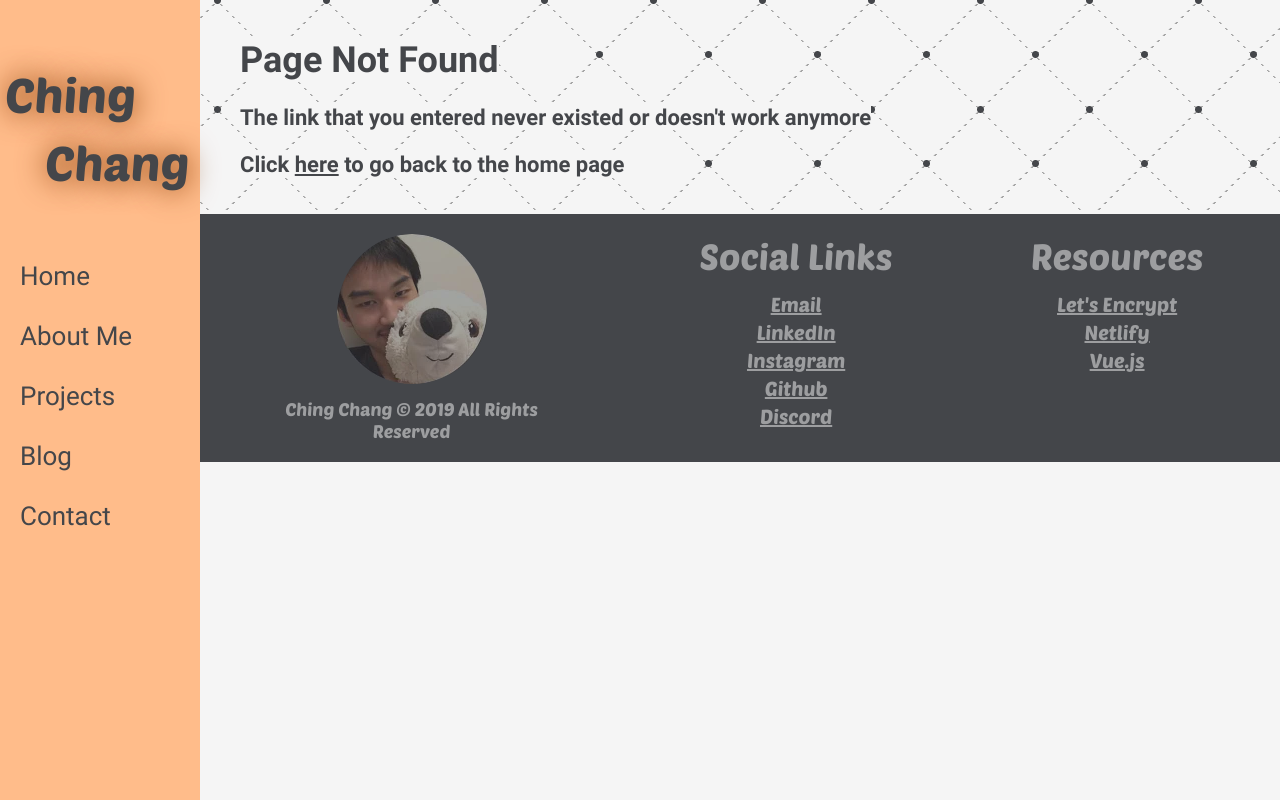
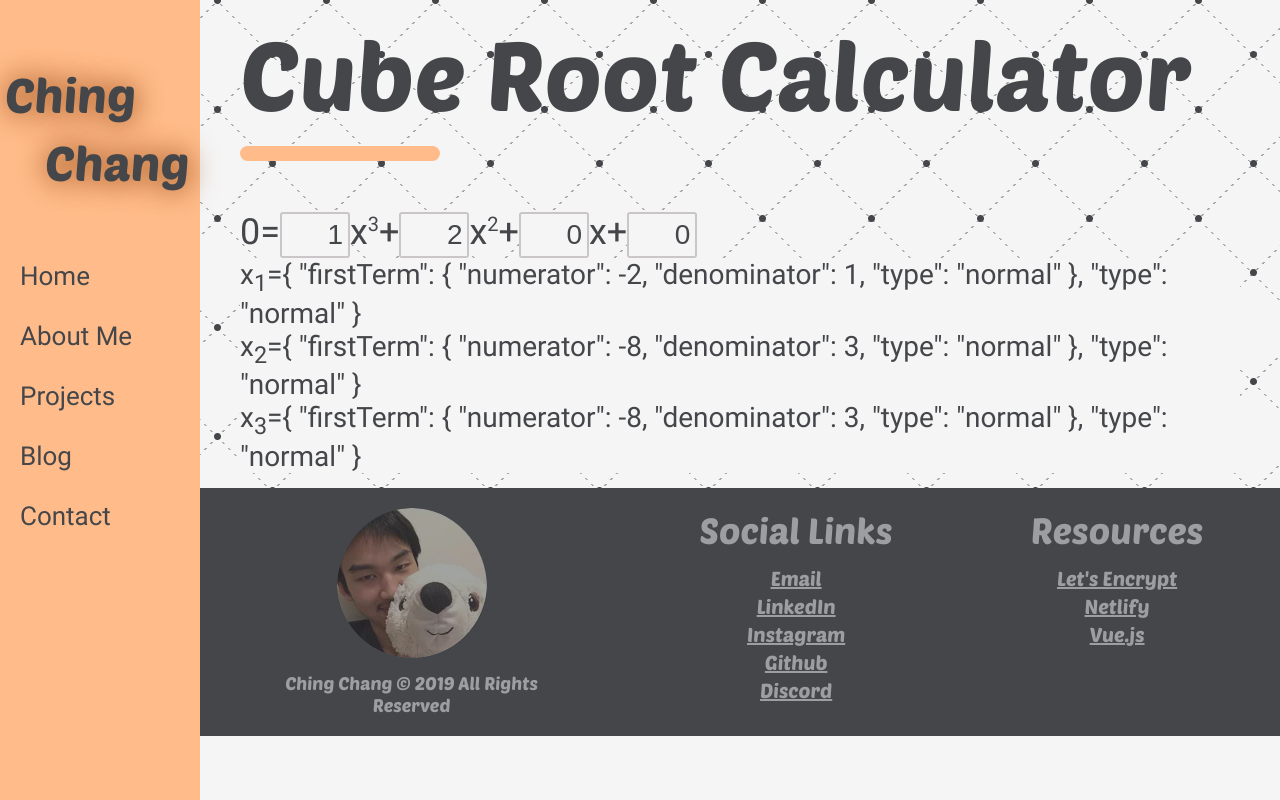
Before and after one commit to ChingChang9/Personal-Website, a Vue app: page /projects/cube-root-calculator in a window 1280 px wide. Built offline with nearby package versions, Linux system fonts and the light colour scheme.

Commit message:
Added cube root calculator (half-finished)

```diff
--- a/src/router.js
+++ b/src/router.js
@@ -82,6 +82,11 @@ const routes = [
     component: () => import("./views/projects/MemeGenerator.vue")
   },
   {
+    path: "/projects/cube-root-calculator",
+    name: "CubeRootCalculator",
+    component: () => import("./views/projects/CubeRootCalculator.vue")
+  },
+  {
     path: "/blog",
     component: () => import("./views/Blog.vue"),
     children: [
--- a/src/views/Projects.vue
+++ b/src/views/Projects.vue
@@ -210,6 +210,21 @@
           </picture>
         </div>
       </router-link>
+
+      <router-link class="card" :to="{ name: 'CubeRootCalculator' }">
+        <div class="title">Cube Roots</div>
+        <div class="description">
+          Calculates the roots of any cubic functions. Including the imaginary roots! EXPRESSED IN
+          EXACT VALUES!!! (In development)
+        </div>
+        <div class="image-container">
+          <picture>
+            <!-- <source srcset="@/assets/projects/cube-root.webp" type="image/webp" /> -->
+            <source srcset="@/assets/projects/cube-root.jpg" type="image/jpeg" />
+            <img src="@/assets/projects/cube-root.jpg" alt="Spongebob Mocking Meme" draggable="false" />
+          </picture>
+        </div>
+      </router-link>
     </div>
   </div>
 </template>
--- /dev/null
+++ b/src/views/projects/CubeRootCalculator.vue
@@ -0,0 +1,206 @@
+<template>
+  <div>
+    <div id="topic">Cube Root Calculator</div>
+    <div id="line"></div>
+    <div id="equation">
+      0=<input v-model="a" />x<sup>3</sup>+<input v-model="b" />x<sup>2</sup>+<input v-model="c" />x+<input v-model="d" />
+    </div>
+    <div id="roots">
+      <div>x<sub>1</sub>={{ roots[0] }}</div>
+      <div>x<sub>2</sub>={{ roots[1] }}</div>
+      <div>x<sub>3</sub>={{ roots[2] }}</div>
+    </div>
+  </div>
+</template>
+
+<script>
+export default {
+  name: "CubeRootCalculator",
+  metaInfo: {
+    title: "Cube Root Calculator",
+    meta: [
+      { name: "description", content: "" },
+      { name: "keywords", content: "" }
+    ],
+    link: [
+      { rel: "canonical", href: "https://www.chingchang.dev/projects/cube-root-calculator" }
+    ]
+  },
+  data() {
+    return {
+      a: 1,
+      b: 2,
+      c: 0,
+      d: 0
+    };
+  },
+  computed: {
+    roots() {
+      let a = this.b / this.a;
+      let b = this.c / this.a;
+      let c = this.d / this.a;
+      let p = this.add(this.fraction(b), this.fraction(a ** 2, -3));
+      let q = this.add(this.fraction(2 * (a ** 3), 27), this.add(this.fraction(-b * a, 3), this.fraction(c)));
+      let w = {
+        firstTerm: {
+          numerator: 3,
+          denominator: 1,
+          imaginary: true,
+          type: "sqrt"
+        },
+        secondTerm: {
+          numerator: -1,
+          denominator: 1,
+          typed: "normal"
+        },
+        type: "mixed"
+      };
+      let fraction1 = this.multiply(q, this.fraction(-1, 2));
+      let fraction2 = this.square(this.multiply(q, this.fraction(1, 2)));
+      let fraction3 = this.cube(this.multiply(p, this.fraction(1, 3)));
+      let term1 = this.cbrt(this.add(fraction1, this.sqrt(this.add(fraction2, fraction3))));
+      let term2 = this.cbrt(this.add(fraction1, this.multiply(this.sqrt(this.add(fraction2, fraction3)), this.fraction(-1))));
+      let root1 = this.add(term1, this.add(term2, this.fraction(a, -3)));
+      let root2 = this.add(this.multiply(term1, w), this.multiply(term2, w));
+      root2 = this.multiply(this.add(root2, this.fraction(2 * a, -3)), this.fraction(1, 2));
+      let root3 = this.add(this.multiply(term1, w), this.multiply(term2, w));
+      root3 = this.multiply(this.add(root3, this.fraction(2 * a, -3)), this.fraction(1, 2));
+      return [root1, root2, root3];
+    }
+  },
+  methods: {
+    fraction(numerator, denominator = 1) {
+      let greatestCommonDivisor = this.greatestCommonDivisor(numerator, denominator);
+      numerator /= greatestCommonDivisor;
+      denominator /= greatestCommonDivisor;
+      if (numerator < 0 && denominator < 0) {
+        numerator *= -1;
+        denominator *= -1;
+      }
+      return {
+        firstTerm: {
+          numerator: numerator,
+          denominator: denominator,
+          type: "normal"
+        },
+        type: "normal"
+      };
+    },
+    add(a, b) {
+      if (a.type === "normal") {
+        if (b.type === "normal") {
+          let numeratorA = a.firstTerm.numerator * b.firstTerm.denominator;
+          let numeratorB = b.firstTerm.numerator * a.firstTerm.denominator;
+          let commonDenominator = a.firstTerm.denominator * b.firstTerm.denominator;
+          return this.fraction(numeratorA + numeratorB, commonDenominator);
+        }
+        if (b.type === "mixed") {
+          return {
+            firstTerm: a.firstTerm,
+            secondTerm: b,
+            type: "mixed"
+          };
+        }
+        return {
+          firstTerm: a.firstTerm,
+          secondTerm: b.firstTerm,
+          type: "mixed"
+        };
+      }
+      return {
+        firstTerm: a,
+        secondTerm: b,
+        type: "mixed"
+      };
+    },
+    multiply(a, b) {
+      return this.fraction(a.firstTerm.numerator * b.firstTerm.numerator, a.firstTerm.denominator * b.firstTerm.denominator);
+    },
+    square(fraction) {
+      return this.fraction(fraction.firstTerm.numerator ** 2, fraction.firstTerm.denominator ** 2);
+    },
+    cube(fraction) {
+      return this.fraction(fraction.firstTerm.numerator ** 3, fraction.firstTerm.denominator ** 3);
+    },
+    sqrt(fraction) {
+      let imaginary = false;
+      if (fraction.firstTerm.numerator * fraction.firstTerm.denominator < 0) {
+        fraction.firstTerm.numerator < 0 ? fraction.firstTerm.numerator *= -1 : fraction.firstTerm.denominator *= -1;
+        imaginary = true;
+      }
+      if (Math.sqrt(fraction.firstTerm.numerator) % 1 || Math.sqrt(fraction.firstTerm.denominator) % 1) {
+        return {
+          firstTerm: {
+            numerator: fraction.firstTerm.numerator,
+            denominator: fraction.firstTerm.denominator,
+            imaginary: imaginary,
+            type: "sqrt"
+          },
+          type: "sqrt"
+        };
+      }
+      return {
+        firstTerm: {
+          numerator: Math.sqrt(fraction.firstTerm.numerator),
+          denominator: Math.sqrt(fraction.firstTerm.denominator),
+          imaginary: imaginary,
+          type: "normal"
+        },
+        type: "normal"
+      };
+    },
+    cbrt(fraction) {
+      if (fraction.type === "normal") {
+        if (Math.cbrt(fraction.firstTerm.numerator) % 1 || Math.cbrt(fraction.firstTerm.denominator) % 1) {
+          return {
+            firstTerm: {
+              numerator: fraction.firstTerm.numerator,
+              denominator: fraction.firstTerm.denominator,
+              type: "cbrt"
+            },
+            type: "cbrt"
+          };
+        }
+        return this.fraction(Math.cbrt(fraction.firstTerm.numerator), Math.cbrt(fraction.firstTerm.denominator));
+      }
+      return {
+        firstTerm: fraction,
+        type: "cbrt"
+      };
+    },
+    greatestCommonDivisor(a, b) {
+      if (!b) {
+        return a;
+      }
+      return this.greatestCommonDivisor(b, a % b);
+    }
+  }
+}
+</script>
+
+<style lang="scss" scoped>
+#equation {
+  font-size: 36px;
+  sup {
+    font-size: 20px;
+  }
+  input {
+    font-size: 28px;
+    width: 2em;
+    padding: 5px;
+    border: 2px solid $grey;
+    border-radius: 3px;
+    text-align: right;
+    &:focus {
+      border-color: $secondary-colour;
+    }
+  }
+}
+#roots {
+  font-size: 28px;
+  div {
+    background-color: $white;
+    display: table;
+  }
+}
+</style>
--- a/src/views/projects/TypingSpeedTest.vue
+++ b/src/views/projects/TypingSpeedTest.vue
@@ -150,10 +150,10 @@ export default {
       incorrect: {},
       overallGraph: "",
       sectionalGraph: "0,",
-      font: localStorage.font || "Roboto",
-      wordSpace: localStorage.wordSpace || 9,
+      font: localStorage.font || "PoetsenOne",
+      wordSpace: localStorage.wordSpace || 6,
       wordSpaceFiller: "0",
-      letterSpace: localStorage.letterSpace || 2,
+      letterSpace: localStorage.letterSpace || 0,
       typed: "",
       reveal: false,
       subject: "English 20",
@@ -441,7 +441,7 @@ export default {
     },
     applyWordSpace() {
       if (this.seconds >= 0) {
-        document.querySelectorAll("span").forEach((element) => element.style.wordSpacing = `${ this.wordSpace }px`);
+        document.querySelectorAll(".word").forEach((element) => element.style.marginRight = `${ this.wordSpace }px`);
         document.querySelector("#typing-box").style.wordSpacing = `${ this.wordSpace }px`;
         this.findLastWords();
         document.querySelector("#typing-box").focus();
@@ -579,8 +579,6 @@ export default {
   height: 180px;
   overflow: hidden;
   span {
-    word-spacing: 0;
-    letter-spacing: 0;
     &#current-word {
       background-color: $primary-colour;
       border-radius: 5px;
@@ -611,8 +609,6 @@ export default {
   text-align: center;
   padding: 0;
   margin-bottom: 25px;
-  word-spacing: 0;
-  letter-spacing: 0;
   font-size: 30px;
   border: 2px solid $black;
   border-radius: 0 0 8px 8px;
```
Also changed, not shown: src/assets/icons/header.svg, src/assets/projects/cube-root.jpg (added).
